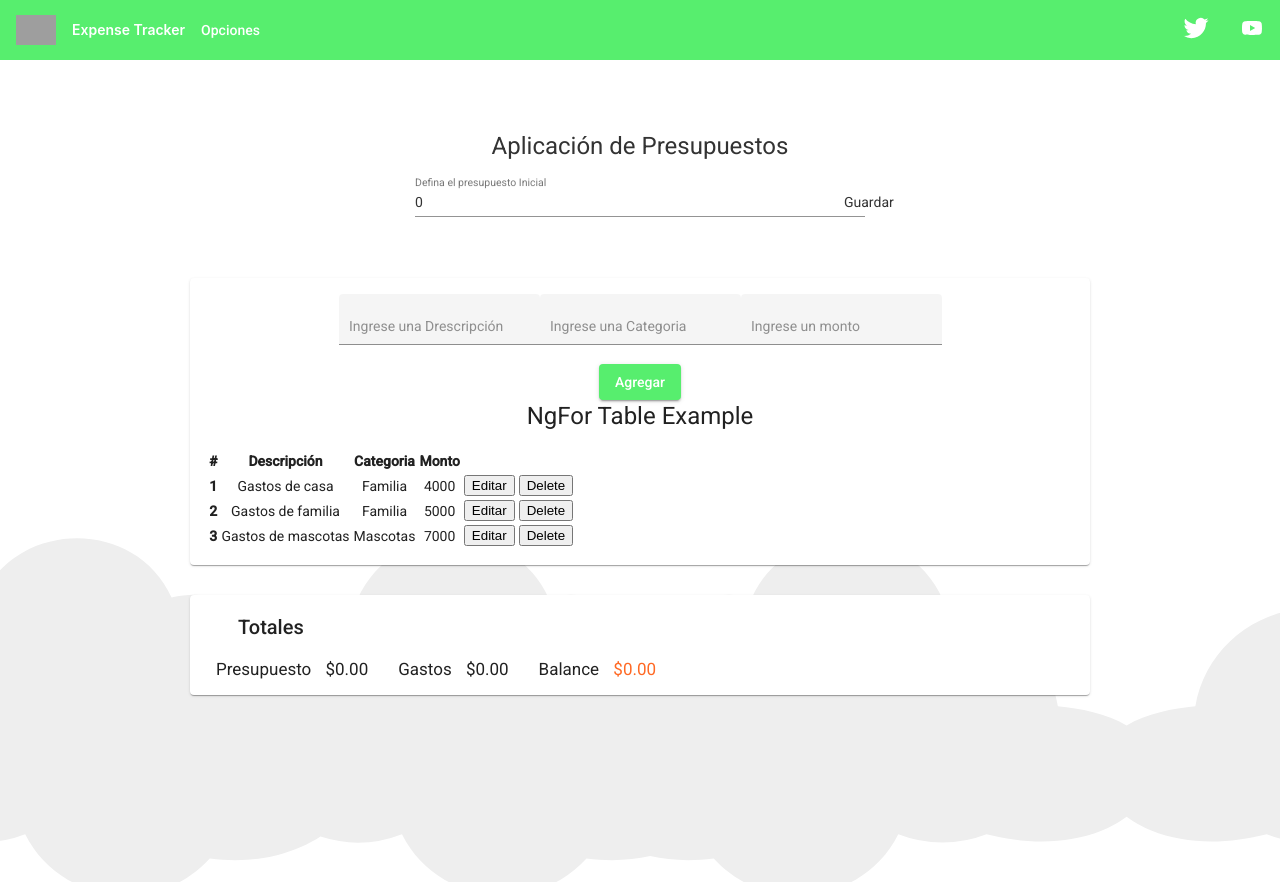
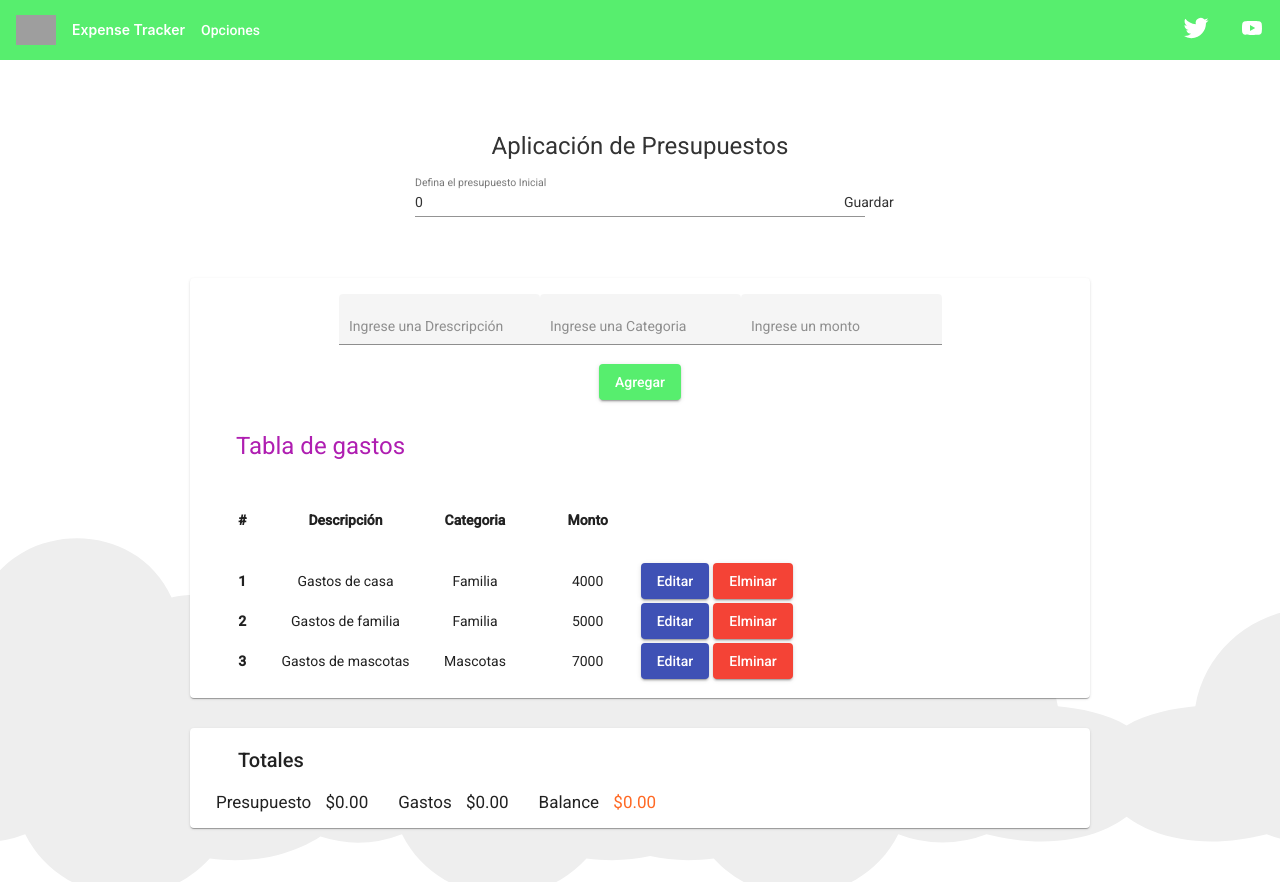
Before and after one commit to EmanuelGts/ExpenseTracker, an Angular app: page /expense-tracker in a window 1280 px wide. Built offline with nearby package versions, Linux system fonts and the light colour scheme; grey boxes are pictures that could not be loaded.

Commit message:
Se agrega el eliminar, el editar y la lista

```diff
--- a/src/app/main/body/body.component.html
+++ b/src/app/main/body/body.component.html
@@ -37,27 +37,31 @@
 </ng-container> -->
 
 <div>
-  <h1>NgFor Table Example</h1>
+  <h1 style="padding:30px 0 0 30px;color:rgb(175, 30, 177);text-align: left;">Tabla de gastos</h1>
   <table>
       <thead>
           <tr>
-              <th>#</th>
-              <th>Descripción</th>
-              <th>Categoria</th>
-              <th>Monto</th>
+              <th style="padding: 30px;">#</th>
+              <th style="padding: 30px;">Descripción</th>
+              <th style="padding: 30px;">Categoria</th>
+              <th style="padding: 30px;">Monto</th>
           </tr>
       </thead>
       <tbody>
           <tr *ngFor="let item of budgetArray">
-              <th style="">{{ item.id }}</th>
+              <th>{{ item.id }}</th>
               <td>{{ item.name }}</td>
               <td>{{ item.category }}</td>
               <td>{{ item.amount }}</td>
               <td>
-                <button type="button" >Editar</button>
+                <button mat-raised-button color="primary" (click)="OpenOrEdit(item)">
+                  Editar
+                </button>
             </td>
               <td>
-                  <button type="button" >Delete</button>
+                <button mat-raised-button color="warn" (click)="delete(item)">
+                  Elminar
+                </button>
               </td>
           </tr>
       </tbody>
--- a/src/app/main/body/body.component.ts
+++ b/src/app/main/body/body.component.ts
@@ -51,13 +51,23 @@ saveBudget(startMount: string):void {
 
   }
 
+  delete(buddget: Budget){
+    this.selectedBudget = buddget;
+    this.budgetArray = this.budgetArray.filter(x => x != this.selectedBudget);
+    this.selectedBudget = new Budget;
+  }
+
+  OpenOrEdit(buddget: Budget){
+    this.selectedBudget = buddget;
+  }
+
   AddOrEdit(){
-    // localStorage.setItem("Gastos",this.budgetArray);
+    if (this.selectedBudget.id === 0) {
+
     this.selectedBudget.id = this.budgetArray.length + 1;
     this.budgetArray.push(this.selectedBudget);
-    console.log("Inicia el metodo");
-    console.log( JSON.stringify(this.selectedBudget));
 
+    }
     this.selectedBudget = new Budget();
 
   }
--- a/src/app/main/models/budget.ts
+++ b/src/app/main/models/budget.ts
@@ -1,5 +1,5 @@
 export class Budget {
-    id !: number;
+    id : number = 0;
     name !: string;
     category !: string;
     amount !: number;
```
